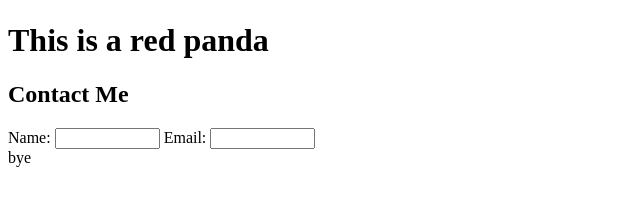
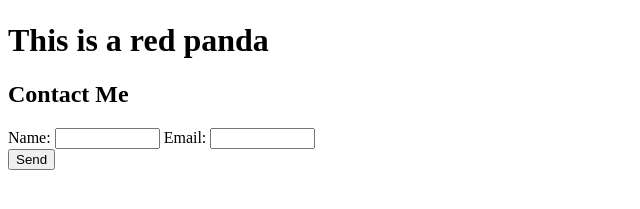
Before and after one commit to kevinhng77/mini-project, a plain HTML site: page index.html in a window 1280 px wide. Shown: the part 347-556 px from the top of the page, without its empty margins (0-640 px from the left). Drawn offline with Linux system fonts and the light colour scheme; files that its build step writes are made by us from their sources.

Commit message:
formatting and button

```diff
--- a/index.html
+++ b/index.html
@@ -6,16 +6,17 @@
 
     </head>
 
+<body>
     <header>
         hello
-</header>
-
         <nav>
             <a href="/github/">Github</a> |
             <a href="/portfolio/">Portfolio</a> |
             <a href="/Contact/">Contact</a> |
         </nav>
+    </header>
 
+    <main>
         <img src="https://upload.wikimedia.org/wikipedia/commons/thumb/e/e6/Red_Panda_%2824986761703%29.jpg/1200px-Red_Panda_%2824986761703%29.jpg"
         alt="red panda">
 
@@ -30,9 +31,9 @@
             <input type="text" id="email" name="email" required
                 size="10">
         </form>
-
+    </main>
 
     <footer>
-
-    bye
+        <button type="button">Send</button>
     </footer>
+</body>
```
Lines whose indentation alone changed are shown as unchanged.
